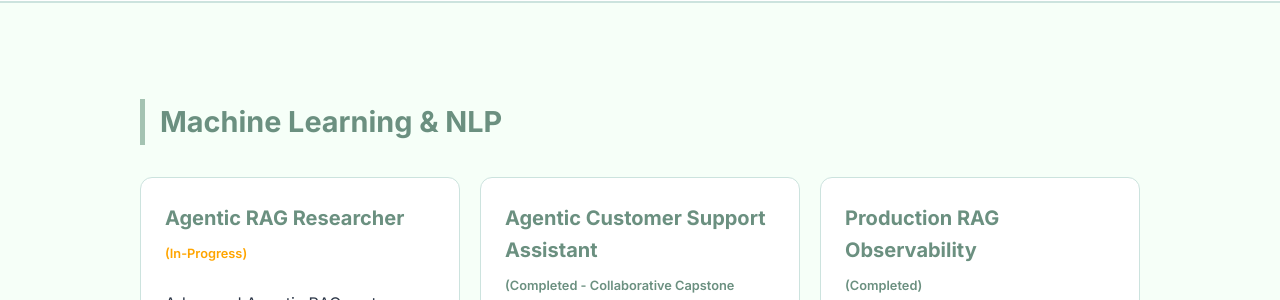
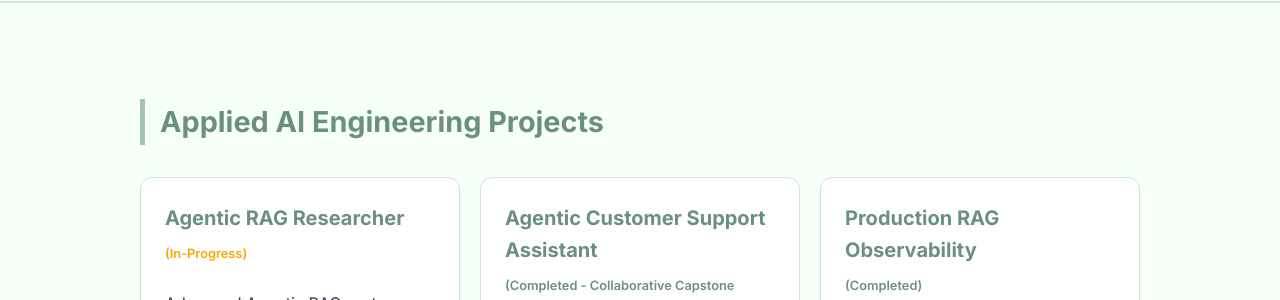
Before and after one commit to Jumana-ML/Jumana-ML.github.io, a Jekyll site: the page index.html, which Jekyll copies as it is, in a window 1280 px wide. Shown: the part 521-821 px from the top of the page. Built offline with Jekyll 4.4.1, drawn with Linux system fonts in a browser that asks for light colours.

Commit message:
Update section title from 'Machine Learning & NLP' to 'Applied AI Engineering Projects'

```diff
--- a/index.html
+++ b/index.html
@@ -181,7 +181,7 @@
 </header>
 
 <div class="container">
-    <h2 class="section-title">Machine Learning & NLP</h2>
+    <h2 class="section-title">Applied AI Engineering Projects</h2>
     <div class="category-grid">
 
         <!-- البطاقة الأولى (المشروع الجديد - In Progress) -->
```
